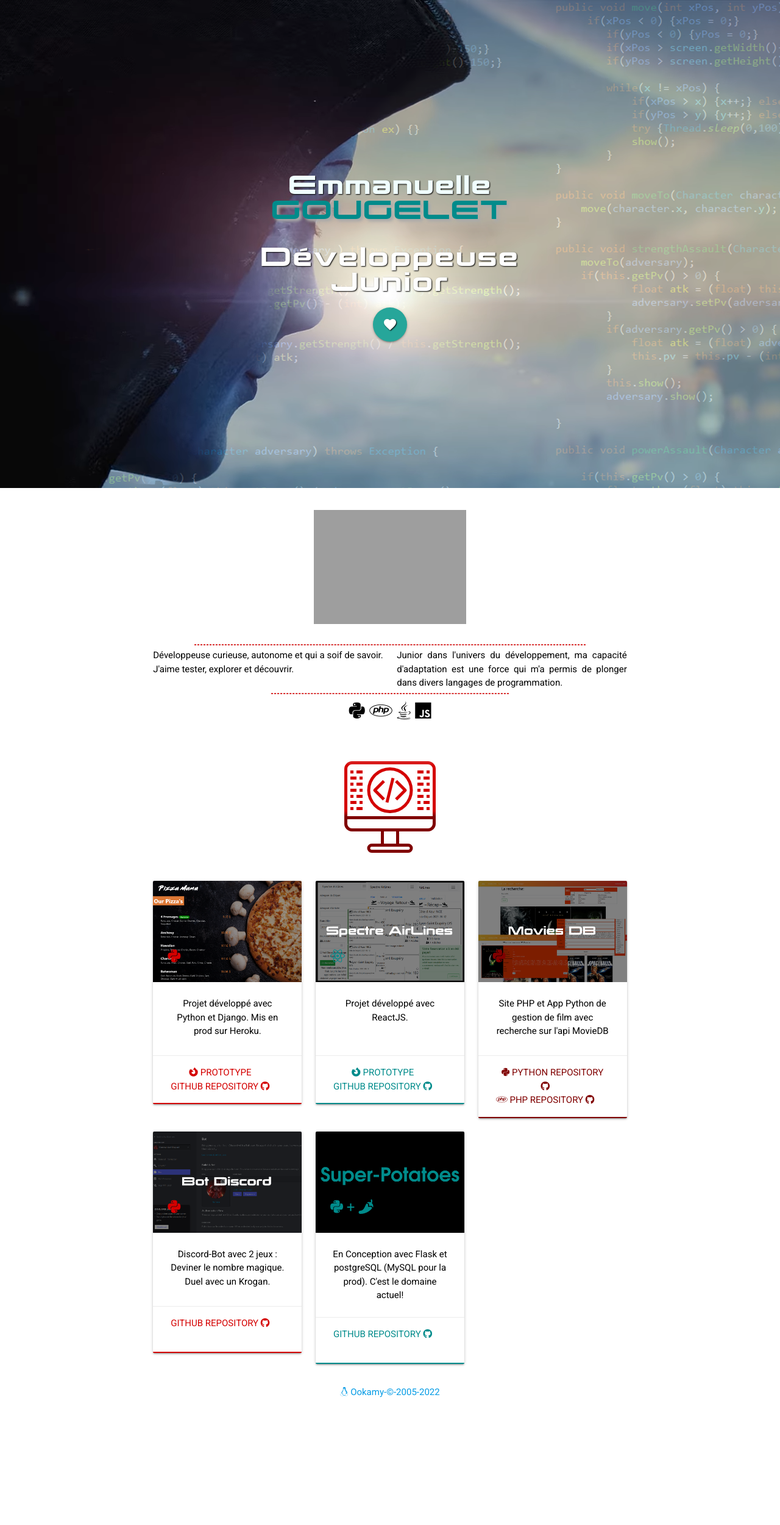
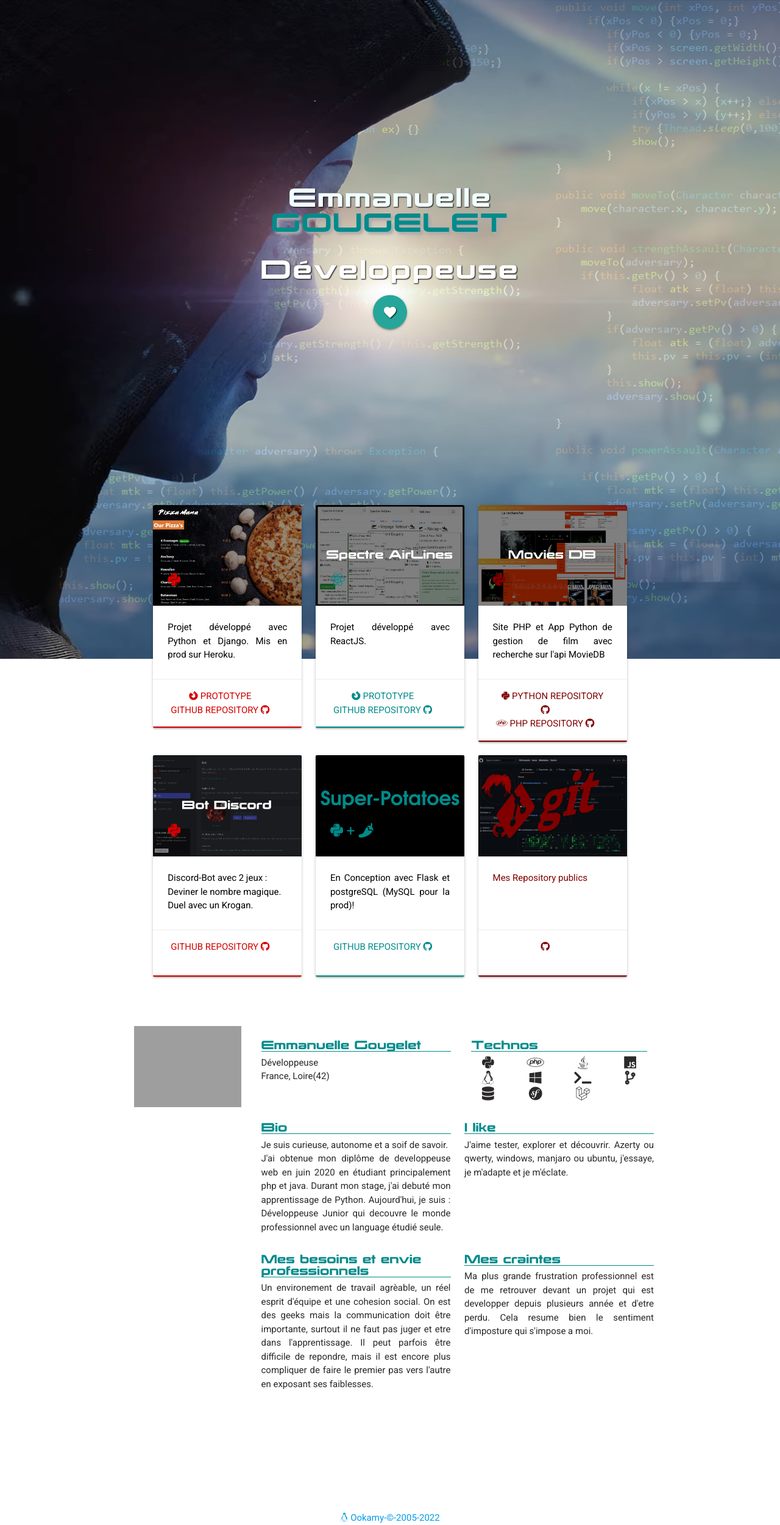
Before and after one commit to MmeOokamy/super-potatoes, a Flask app: page / in a window 1280 px wide. Shown: the whole page at 61% size. Before the commit the page ends 2291 px from the top, so only its background shows below. Run offline with Flask 2, Linux system fonts and the light colour scheme; grey boxes are pictures that could not be loaded.

Commit message:
new index design

```diff
--- a/App/static/css/style.css
+++ b/App/static/css/style.css
@@ -32,6 +32,9 @@ Theme Name: Font Mass Effect
   --bluedarkvintage: #084A62;
   --orangered:#DC3C35;
   --bgbody:#DC3C35;
+  /* index third part */
+  --title:#008b8b;
+  --text:rgb(43, 41, 41);
 }
 
 body {
@@ -213,14 +216,16 @@ header, main {
 }
 
 #second {
-  min-height: 300px;
-  background-color: var(--bglight);
+  margin-top: 20px;
+  min-height: 100vh;
+  /* background-color: var(--bglight); */
 }
 
 #third {
-  min-height: 200px;
+  min-height: 100vh;
+  padding: 20px;
   color: var(--textcolor);
-  background-color: var(--bglighttrans50);
+  /* background-color: var(--bglighttrans50); */
 }
 
 /* FIRST PART */
@@ -342,6 +347,88 @@ header, main {
 .card-content p {
   color: var(--textcolor);
 }
+/* New second part for personnal cv */
+#cv-body{
+  /* width: 80%; */
+  /* min-width: 800px; */
+  margin: auto;
+  padding: 5px;
+  background-color: rgba(255, 255, 255, 0.514);
+  border-radius: 20px;
+}
+
+
+#cv-left{
+  /* background-color: rgba(255, 0, 0, 0.925); */
+  margin: auto;
+}
+
+#cv-logo {
+}
+
+/* RIGHT PART */
+#cv-right {
+  margin: auto;
+  padding: 10px;
+  min-height: 100%;
+  color: var(--text);
+}
+
+/* common class */
+
+.cv-title {
+  font-family: "mass_effect_123regular";
+  font-family: "mass_effect_123regular";
+  color: var(--title);
+  border-bottom: var(--title) solid 1px;
+  text-align: left;
+}
+
+span .span-marg-20{
+  min-width: 20px;
+}
+
+p {
+  text-align: justify;
+
+}
+
+
+/* First lign */
+#first-lign {
+  /* text-align: left; */
+}
+
+/* Identity Column */
+#identity {
+  text-align: left;
+}
+
+#techno  i {
+  text-align: center;
+  font-size: 1.5em;
+}
+
+/* second lign */
+#second-lign {
+
+}
+
+#bio{
+
+}
+
+#like{
+
+}
+
+/* third lign */
+#third-lign {}
+#pro-needs{}
+#pro-frustation{}
+
+
+
 /********************
 * END OF PAGE INDEX
 ********************/
--- a/App/templates/index.html
+++ b/App/templates/index.html
@@ -20,47 +20,15 @@
         <div id="first">
             <div class="index-text">
                 <h1 class="massEffect">Emmanuelle <span class="firstName">GOUGELET</span></h1>
-                <h2 class="index-h2 massEffect">Développeuse Junior</h2>
-                <a href="#second" class="btn-floating btn-large pulse"><i class="material-icons">favorite</i></a>
-            </div>
-        </div>
-
-        <div id="second">
-            <h2><img id="OokaLogo" class="cookies" src="{{ url_for('static', filename='img/OokaLogo.svg') }}" alt="Le Logo d'Ookamy" ></h2>
-            <div class="col s12 m12">
-                    <hr class="ooka-hr-m" >
-                </div>
-            <div class="row max-width-800">
-                <div class="col s12 m6 ">
-                    <p class="ooka-justify">
-                        Développeuse curieuse, autonome et qui a soif de savoir. J'aime tester, explorer et découvrir.
-                    </p>
-                </div>
-
-                <div class="col s12 m6">
-                    <p class="ooka-justify">
-                        Junior dans l'univers du développement, ma capacité d'adaptation est une force qui m'a permis de plonger dans divers langages de programmation.
-                    </p>
-                </div>
-
-                <div class="col s12 m12">
-                    <hr class="ooka-hr-m" >
-                </div>
-
-                <div class="col s12 m12">
-                    <p class="ooka-center ooka-txt-s20">
-                        <i class="fab fa-python"></i>
-                        <i class="fab fa-php"></i>
-                        <i class="fab fa-java"></i>
-                        <i class="fab fa-js"></i>
-                    </p>
-                </div>
+                <h2 class="index-h2 massEffect">Développeuse
+                </h2>
+                <a href="#third" class="btn-floating btn-large pulse"><i class="material-icons">favorite</i></a>
             </div>
         </div>
 
         <div id="third" class="">
-            <h2><img class="ooka-svg" src="{{ url_for('static', filename='img/programmation.svg') }}" alt=""></h2>
-            <div class="row max-width-800">
+            <!-- <h2><img class="ooka-svg" src="{{ url_for('static', filename='img/programmation.svg') }}" alt=""></h2> -->
+            <div class="row max-width-800" >
                 <div class="col s12 m4">
                     <div class="d3c1 card">
                         <div class="card-image">
@@ -135,10 +103,27 @@
                             <span class="card-title d3c2-icon"><i class="fab fa-python d3c2-icon"></i> + <i class="fas fa-pepper-hot d3c2-icon"></i></span>
                         </div>
                         <div class="card-content">
-                            <p>En Conception avec Flask et postgreSQL (MySQL pour la prod). C'est le domaine actuel! </p>
+                            <p>En Conception avec Flask et postgreSQL (MySQL pour la prod)! </p>
                         </div>
                         <div class="card-action">
                             <a class="d3c2-icon" href="https://github.com/MmeOokamy/super-potatoes">Github Repository <i class="fab fa-github d3c2-icon"></i></a>
+                        </div>
+                    </div>
+                </div>
+
+                <div class="col s12 m4">
+                    <div class="d3c3 card ">
+                        <div class="card-image">
+                            <img class="activator" src="{{ url_for('static', filename='img/prototype/git.png') }}">
+                            <span class="card-title"><i class="fab fa-github d3c3-icon"></i></span>
+                        </div>
+                        <div class="card-content">
+                            <p>
+                                <a class="d3c3-icon" href="https://github.com/MmeOokamy">Mes Repository publics</a>
+                            </p>
+                        </div>
+                        <div class="card-action">
+                            <a class="d3c3-icon" href="https://github.com/MmeOokamy"></i><i class="fab fa-github"></i></a>
                         </div>
                     </div>
                 </div>
@@ -160,6 +145,97 @@
                 </div>
             </div>
         </div>
+
+        <div id="second">
+            <div id="cv-body" class="row container">
+                <!-- PARTIE GAUCHE -->
+                <div id="cv-left" class="col s12 m3">
+                    <!-- icon ookamylogo -->
+                    <div id="cv-logo" class="col valign-wrapper">
+                        <img class="responsive-img" src="{{ url_for('static', filename='img/OokaLogo.svg') }}" alt="Le Logo d'Ookamy" >
+                    </div>
+                </div>
+
+                <!-- PARTIE DROITE -->
+                <div id="cv-right" class="col s12 m9">
+                    <!-- 3 lignes 2 colonnes -->
+                    <div id="first-lign" class="row">
+
+                        <div id="identity" class="col s12 m6 ">
+                            <!-- identity -->
+                            <ul>
+                                <li><h6 class="cv-title">Emmanuelle Gougelet</h6> <span class="span-marg-20"></span></li>
+                                <li>Développeuse </li>
+                                <li>France, Loire(42)</li>
+                                <li></li>
+                            </ul>
+
+                        </div>
+
+                        <div id="techno" class="col s12 m6">
+                            <!-- techno -->
+                            <div class="col s12"><h6 id="identity" class="cv-title">Technos</h6></div>
+                            <div class="col s3"><i class="fab fa-python"></i></div>
+                            <div class="col s3"><i class="fab fa-php"></i></div>
+                            <div class="col s3"><i class="fab fa-java"></i></div>
+                            <div class="col s3"><i class="fab fa-js"></i></div>
+                            <div class="col s3"><i class="fab fa-linux"></i></div>
+                            <div class="col s3"><i class="fab fa-windows"></i></div>
+                            <div class="col s3"><i class="fas fa-terminal"></i></div>
+                            <div class="col s3"><i class="fas fa-code-branch"></i></div>
+                            <div class="col s3"><i class="fas fa-database"></i></div>
+                            <div class="col s3"><i class="fab fa-symfony"></i></div>
+                            <div class="col s3"><i class="fab fa-laravel"></i></div>
+                            <!-- <div class="col s3"></div> -->
+                            <!-- <div class="col s3"></div> -->
+
+                        </div>
+                    </div>
+                    <div id="second-lign" class="row">
+                        <div id="bio" class="col s12 m6">
+                            <!-- bio -->
+                            <h6 class="cv-title">Bio</h6>
+                            <p>
+                                Je suis curieuse, autonome et a soif de savoir. <br>
+                                J'ai obtenue mon diplôme de developpeuse web en juin 2020 en étudiant principalement php et java.
+                                Durant mon stage, j'ai debuté mon apprentissage de Python. Aujourd'hui, je suis : Développeuse Junior qui decouvre le monde professionnel avec un language étudié seule.
+                            </p>
+                        </div>
+                        <div id="like" class="col s12 m6">
+                            <!-- i like -->
+                            <h6 class="cv-title">I like</h6>
+                            <p>
+                                J'aime tester, explorer et découvrir. Azerty ou qwerty, windows, manjaro ou ubuntu, j'essaye, je m'adapte et je m'éclate.
+                                <!-- j'aime Mass Effect et j'ai hate de retrouver l'engoument que j'avais pour ce jeux dans un autre -->
+                            </p>
+                        </div>
+                    </div>
+                    <div id="third-lign" class="row">
+                        <div id="pro-needs" class="col s12 m6">
+                            <!-- mesbesoinsetenvie pro -->
+                            <h6 class="cv-title">Mes besoins et envie professionnels</h6>
+                            <p>
+                                Un environement de travail agrèable, un réel esprit d'équipe et une cohesion social.
+                                On est des geeks mais la communication doit être importante, surtout il ne faut pas juger et etre dans l'apprentissage.
+                                Il peut parfois être difficile de repondre, mais il est encore plus compliquer de faire le premier pas vers l'autre en exposant ses faiblesses.
+                            </p>
+                        </div>
+                        <div id="pro-frustration" class="col s12 m6">
+                            <!-- frustration -->
+                            <h6 class="cv-title">Mes craintes</h6>
+                            <p>
+                                Ma plus grande frustration professionnel est de me retrouver devant un projet qui est developper depuis plusieurs année et d'etre perdu.
+                                Cela resume bien le sentiment d'imposture qui s'impose a moi.
+                            </p>
+                        </div>
+                    </div>
+                </div>
+
+
+            </div>
+        </div>
+
+
         <footer>
             <a href="{{ url_for('auth_bp.login') }}" class="" title="&#x1F91F Into the Unknow ! &#x1F609">
                 <i class="fab fa-linux"></i>
```
Also changed, not shown: App/static/img/prototype/git.png (added), 1 other file.
